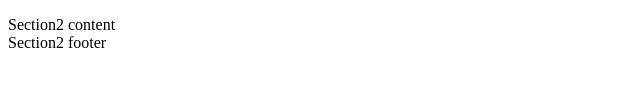
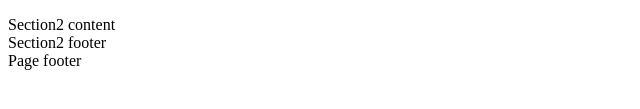
Before and after one commit to skyida/iislabpio_203147, a plain HTML site: page index.html in a window 1280 px wide. Shown: the part 165-274 px from the top of the page, 0-640 px from the left. Drawn offline with Linux system fonts and the light colour scheme.

Commit message:
Moved the link from footer to header

```diff
--- a/index.html
+++ b/index.html
@@ -1,7 +1,7 @@
 <!DOCTYPE html>
 <html>
 	<head>
-
+		<meta http-equiv="Content-Type" content="text/html; charset=utf-8">
 	</head>
 	<body>
 		<nav class="navbar">
@@ -30,7 +30,7 @@
 			</footer>
 		</section>
 		<footer  class="navbar">
-			<meta http-equiv="Content-Type" content="text/html; charset=utf-8">
+			Page footer
 		</footer>
 	</body>
 </html>
```
